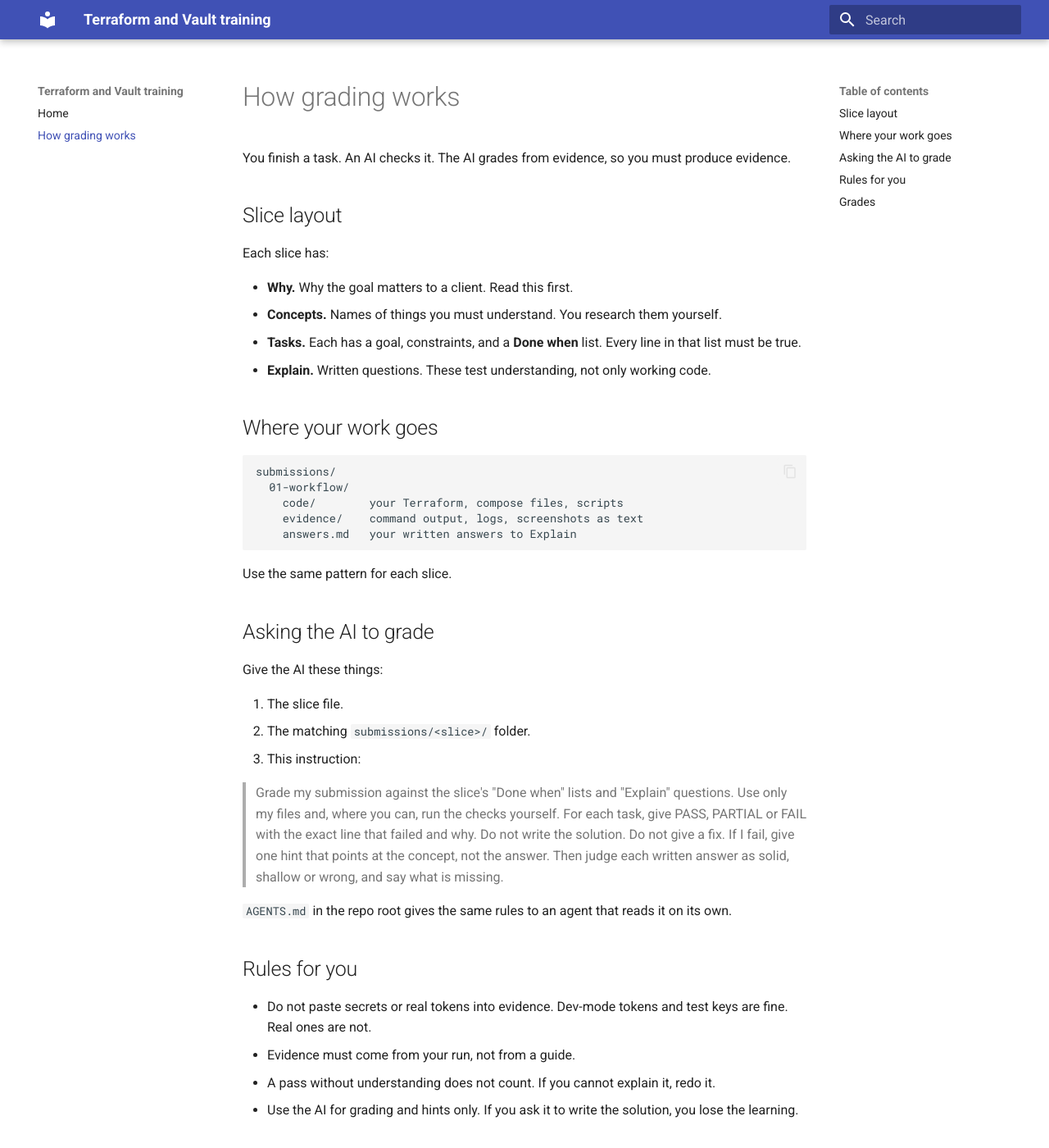
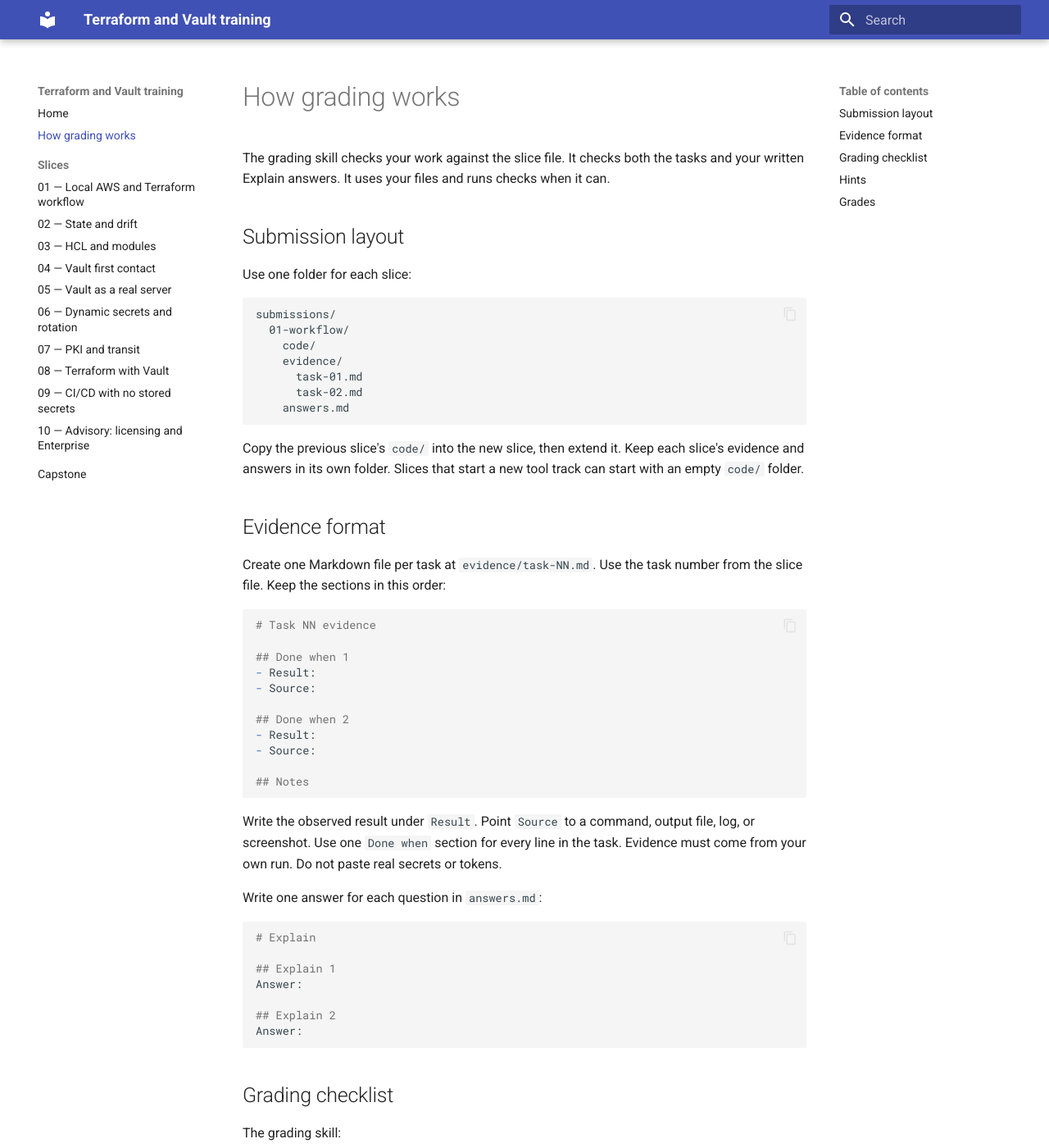
Before and after one commit to OpalBolt/Hashicorp-Katas, an MkDocs documentation site: the page built from docs/grading.md, in a window 1280 px wide and 1400 px high. Shown: the whole window at 82% size. Built offline with MkDocs 1.6.1 and Material for MkDocs 9.7.7, drawn with Linux system fonts in a browser that asks for light colours; some of the changed text lies outside the part shown.

Commit message:
docs: establish the learning guide framework

````diff
--- a/docs/grading.md
+++ b/docs/grading.md
@@ -1,51 +1,89 @@
 # How grading works
 
-You finish a task. An AI checks it. The AI grades from evidence, so you must produce evidence.
+The grading skill checks your work against the slice file. It checks both the tasks and your written Explain answers.
+It uses your files and runs checks when it can.
 
-## Slice layout
+## Submission layout
 
-Each slice has:
+Use one folder for each slice:
 
-- **Why.** Why the goal matters to a client. Read this first.
-- **Concepts.** Names of things you must understand. You research them yourself.
-- **Tasks.** Each has a goal, constraints, and a **Done when** list. Every line in that list must be true.
-- **Explain.** Written questions. These test understanding, not only working code.
-
-## Where your work goes
-
-```
+```text
 submissions/
   01-workflow/
-    code/        your Terraform, compose files, scripts
-    evidence/    command output, logs, screenshots as text
-    answers.md   your written answers to Explain
+    code/
+    evidence/
+      task-01.md
+      task-02.md
+    answers.md
 ```
 
-Use the same pattern for each slice.
+Copy the previous slice's `code/` into the new slice, then extend it.
+Keep each slice's evidence and answers in its own folder.
+Slices that start a new tool track can start with an empty `code/` folder.
 
-## Asking the AI to grade
+## Evidence format
 
-Give the AI these things:
+Create one Markdown file per task at `evidence/task-NN.md`.
+Use the task number from the slice file. Keep the sections in this order:
 
-1. The slice file.
-2. The matching `submissions/<slice>/` folder.
-3. This instruction:
+```markdown
+# Task NN evidence
 
-> Grade my submission against the slice's "Done when" lists and "Explain" questions. Use only my files and, where you can, run the checks yourself. For each task, give PASS, PARTIAL or FAIL with the exact line that failed and why. Do not write the solution. Do not give a fix. If I fail, give one hint that points at the concept, not the answer. Then judge each written answer as solid, shallow or wrong, and say what is missing.
+## Done when 1
+- Result:
+- Source:
 
-`AGENTS.md` in the repo root gives the same rules to an agent that reads it on its own.
+## Done when 2
+- Result:
+- Source:
 
-## Rules for you
+## Notes
+```
 
-- Do not paste secrets or real tokens into evidence. Dev-mode tokens and test keys are fine. Real ones are not.
-- Evidence must come from your run, not from a guide.
-- A pass without understanding does not count. If you cannot explain it, redo it.
-- Use the AI for grading and hints only. If you ask it to write the solution, you lose the learning.
+Write the observed result under `Result`.
+Point `Source` to a command, output file, log, or screenshot.
+Use one `Done when` section for every line in the task.
+Evidence must come from your own run. Do not paste real secrets or tokens.
+
+Write one answer for each question in `answers.md`:
+
+```markdown
+# Explain
+
+## Explain 1
+Answer:
+
+## Explain 2
+Answer:
+```
+
+## Grading checklist
+
+The grading skill:
+
+1. Reads the slice file, submission folder, and relevant source files.
+2. Checks every `Done when` line against evidence.
+3. Runs safe checks when the environment supports them.
+4. Reports each task as `PASS`, `PARTIAL`, or `FAIL`.
+5. Names the exact unmet line and explains why it is unmet.
+6. Judges each Explain answer as `solid`, `shallow`, or `wrong`.
+7. States what an incomplete Explain answer is missing.
+
+Evidence does not turn a failed check into a pass.
+The grader may reject evidence that does not prove the claim.
+
+## Hints
+
+For a failed task, the grading skill gives exactly one hint.
+The hint names one concept to study. It does not give a fix, a command, or solution code.
+If you still cannot explain the result, redo the task.
+
+Ask the grading skill to grade only. Asking it to write a solution removes the learning goal.
 
 ## Grades
 
 | Grade | Meaning |
 |---|---|
-| PASS | Every "Done when" line is true and shown by evidence. |
-| PARTIAL | Some lines are true. The rest are missing or unproven. |
-| FAIL | The task is not met, or the evidence is not yours or does not show it. |
+| PASS | Every `Done when` line is true and supported by evidence. |
+| PARTIAL | Some lines are true. Other lines are missing or unproven. |
+| FAIL | The task is not met, or its evidence does not prove the result. |
--- a/mkdocs.yml
+++ b/mkdocs.yml
@@ -13,3 +13,15 @@ markdown_extensions:
 nav:
   - Home: index.md
   - How grading works: grading.md
+  - Slices:
+      - "01 — Local AWS and Terraform workflow": slices/01-workflow.md
+      - "02 — State and drift": slices/02-state.md
+      - "03 — HCL and modules": slices/03-modules.md
+      - "04 — Vault first contact": slices/04-vault-first-contact.md
+      - "05 — Vault as a real server": slices/05-vault-server.md
+      - "06 — Dynamic secrets and rotation": slices/06-dynamic-secrets.md
+      - "07 — PKI and transit": slices/07-pki-transit.md
+      - "08 — Terraform with Vault": slices/08-terraform-vault.md
+      - "09 — CI/CD with no stored secrets": slices/09-ci.md
+      - "10 — Advisory: licensing and Enterprise": slices/10-advisory.md
+  - Capstone: capstone.md
````
Also changed, not shown: AGENTS.md (added, +31 -0 lines), CONTEXT.md (+24 -3 lines), docs/capstone.md (added, +5 -0 lines), docs/index.md (+31 -23 lines), docs/slices/01-workflow.md (added, +4 -0 lines), docs/slices/02-state.md (added, +4 -0 lines), docs/slices/03-modules.md (added, +4 -0 lines), docs/slices/04-vault-first-contact.md (added, +4 -0 lines), docs/slices/05-vault-server.md (added, +4 -0 lines), docs/slices/06-dynamic-secrets.md (added, +4 -0 lines), docs/slices/07-pki-transit.md (added, +4 -0 lines), docs/slices/08-terraform-vault.md (added, +4 -0 lines), docs/slices/09-ci.md (added, +4 -0 lines), docs/slices/10-advisory.md (added, +4 -0 lines), 1 more files.
